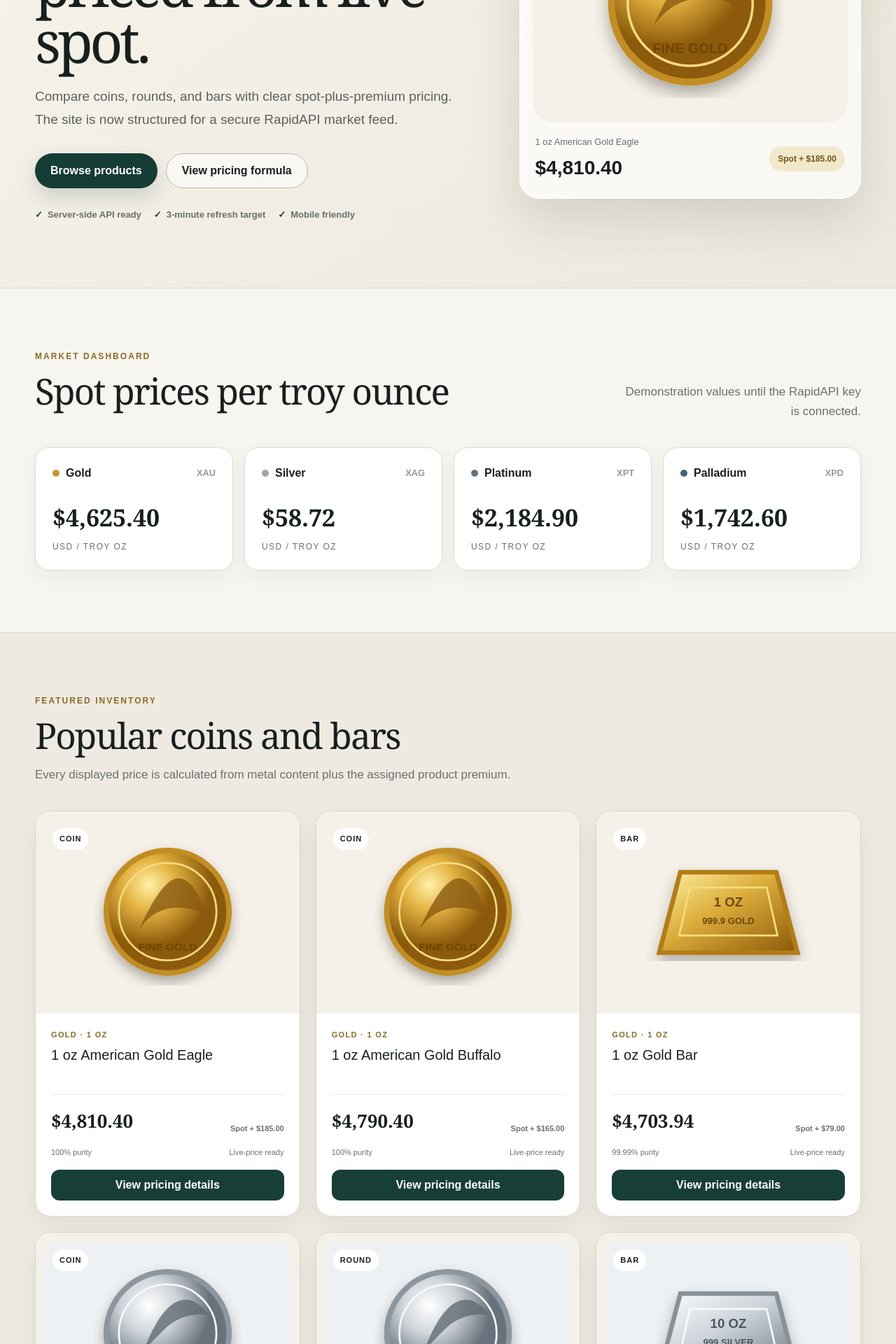
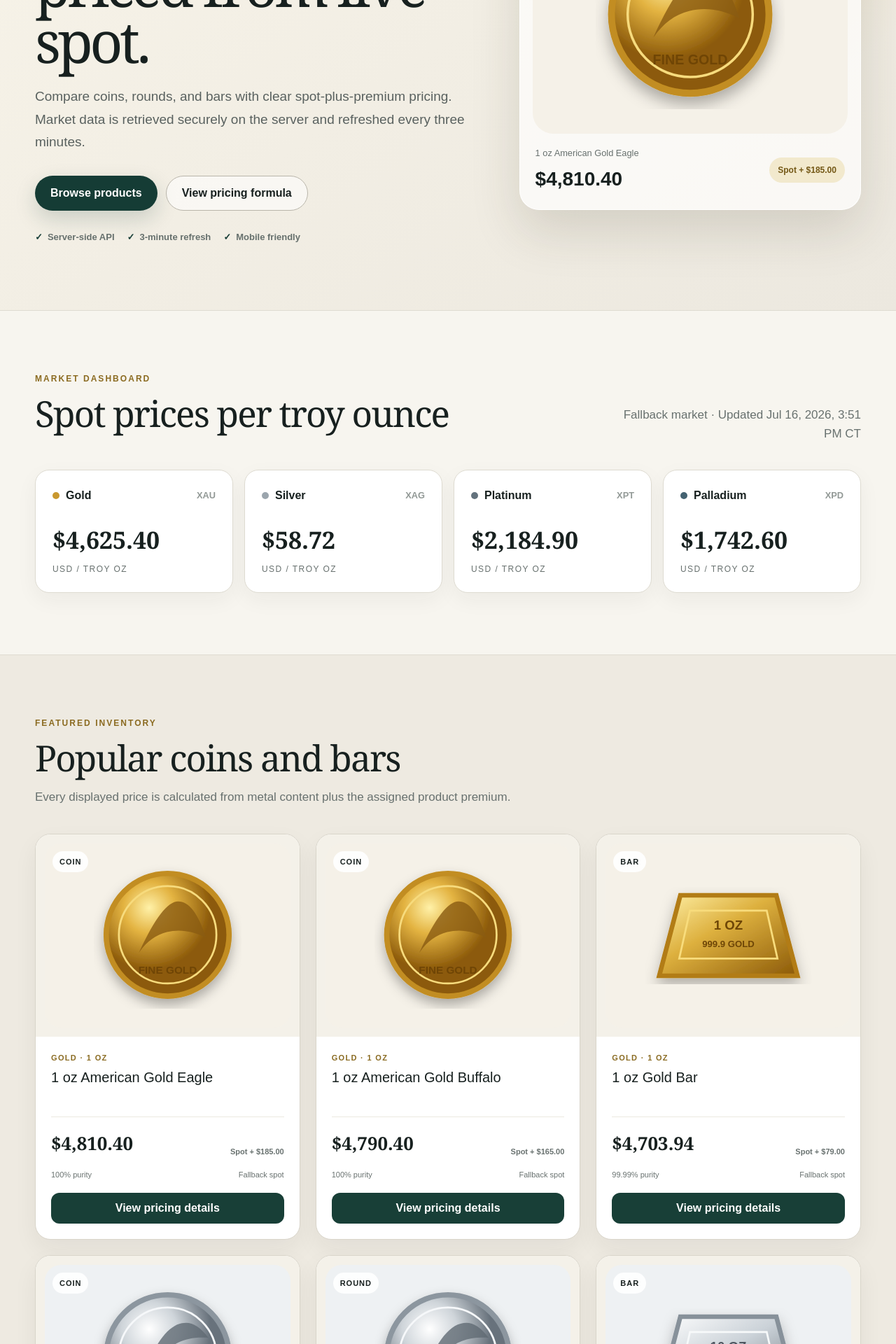
Before and after one commit to thadackel/precious-metals, a Next.js app: page / in a window 1280 px wide. Shown: the part 420-2340 px from the top of the page at 70% size. Built offline with nearby package versions, Linux system fonts and the light colour scheme; no server answers.

Commit message:
Connect homepage to live metal prices

```diff
--- a/app/page.tsx
+++ b/app/page.tsx
@@ -1,17 +1,31 @@
 import Image from "next/image";
 import {
   calculateProductPrice,
-  demoSpotPrices,
   formatCurrency,
   metalLabels,
   products,
   type MetalCode,
 } from "@/lib/metals";
+import { getSpotPrices } from "@/lib/spot-prices";
+
+export const revalidate = 180;
 
 const metalOrder: MetalCode[] = ["gold", "silver", "platinum", "palladium"];
 
-export default function Home() {
+function formatUpdatedAt(value: string) {
+  return new Intl.DateTimeFormat("en-US", {
+    dateStyle: "medium",
+    timeStyle: "short",
+    timeZone: "America/Chicago",
+  }).format(new Date(value));
+}
+
+export default async function Home() {
+  const market = await getSpotPrices();
+  const spotPrices = market.prices;
   const featuredProducts = products.filter((product) => product.featured);
+  const isLive = market.source === "live";
+  const marketLabel = isLive ? "Live market" : market.source === "partial" ? "Partial live market" : "Fallback market";
 
   return (
     <main>
@@ -40,15 +54,15 @@
             <h1>Major precious-metal products priced from live spot.</h1>
             <p className="hero-lead">
               Compare coins, rounds, and bars with clear spot-plus-premium pricing.
-              The site is now structured for a secure RapidAPI market feed.
+              Market data is retrieved securely on the server and refreshed every three minutes.
             </p>
             <div className="hero-actions">
               <a className="button button-primary" href="#products">Browse products</a>
               <a className="button button-secondary" href="#pricing">View pricing formula</a>
             </div>
             <div className="trust-row">
-              <span>Server-side API ready</span>
-              <span>3-minute refresh target</span>
+              <span>Server-side API</span>
+              <span>3-minute refresh</span>
               <span>Mobile friendly</span>
             </div>
           </div>
@@ -56,7 +70,7 @@
           <div className="hero-panel" aria-label="Pricing example">
             <div className="panel-topline">
               <span>Featured quote</span>
-              <span className="live-pill"><i /> Demo market</span>
+              <span className="live-pill"><i /> {marketLabel}</span>
             </div>
             <Image
               src="/products/gold-coin.svg"
@@ -68,7 +82,7 @@
             <div className="quote-row">
               <div>
                 <small>1 oz American Gold Eagle</small>
-                <strong>{formatCurrency(calculateProductPrice(products[0], demoSpotPrices.gold))}</strong>
+                <strong>{formatCurrency(calculateProductPrice(products[0], spotPrices.gold))}</strong>
               </div>
               <div className="premium-chip">Spot + {formatCurrency(products[0].premium)}</div>
             </div>
@@ -83,7 +97,9 @@
               <p className="eyebrow">Market dashboard</p>
               <h2>Spot prices per troy ounce</h2>
             </div>
-            <p className="data-note">Demonstration values until the RapidAPI key is connected.</p>
+            <p className="data-note">
+              {marketLabel} · Updated {formatUpdatedAt(market.updatedAt)} CT
+            </p>
           </div>
 
           <div className="spot-grid">
@@ -94,7 +110,7 @@
                   <span>{metalLabels[metal]}</span>
                   <small>X{metal === "gold" ? "AU" : metal === "silver" ? "AG" : metal === "platinum" ? "PT" : "PD"}</small>
                 </div>
-                <strong>{formatCurrency(demoSpotPrices[metal])}</strong>
+                <strong>{formatCurrency(spotPrices[metal])}</strong>
                 <p>USD / troy oz</p>
               </article>
             ))}
@@ -112,7 +128,7 @@
 
           <div className="product-grid">
             {featuredProducts.map((product) => {
-              const spot = demoSpotPrices[product.metal];
+              const spot = spotPrices[product.metal];
               const price = calculateProductPrice(product, spot);
 
               return (
@@ -130,7 +146,7 @@
                     </div>
                     <div className="product-meta">
                       <span>{(product.purity * 100).toFixed(product.purity === 1 ? 0 : 2)}% purity</span>
-                      <span>Live-price ready</span>
+                      <span>{market.liveMetals.includes(product.metal) ? "Live spot" : "Fallback spot"}</span>
                     </div>
                     <button type="button" className="product-button">View pricing details</button>
                   </div>
@@ -147,7 +163,7 @@
             <p className="eyebrow">Simple and auditable</p>
             <h2>How each product price is calculated</h2>
             <p>
-              The market API supplies spot. Your product record controls weight,
+              The market API supplies spot. Each product record controls weight,
               purity, and premium, allowing prices to update without editing the page.
             </p>
           </div>
@@ -156,8 +172,8 @@
             <strong>(Spot × Weight × Purity) + Premium</strong>
             <div className="formula-example">
               <span>Example: 10 oz silver bar</span>
-              <b>{formatCurrency(demoSpotPrices.silver)} × 10 × .999 + {formatCurrency(28)}</b>
-              <em>= {formatCurrency(calculateProductPrice(products[5], demoSpotPrices.silver))}</em>
+              <b>{formatCurrency(spotPrices.silver)} × 10 × .999 + {formatCurrency(28)}</b>
+              <em>= {formatCurrency(calculateProductPrice(products[5], spotPrices.silver))}</em>
             </div>
           </div>
         </div>
@@ -166,9 +182,9 @@
       <section className="next-step section" id="contact">
         <div className="shell callout">
           <div>
-            <p className="eyebrow">Next connection</p>
-            <h2>Ready for the live RapidAPI feed</h2>
-            <p>The visual catalog and pricing engine are in place. The next release will replace demo spot values with secured server-side market data.</p>
+            <p className="eyebrow">Live pricing connected</p>
+            <h2>Request a current bullion quote</h2>
+            <p>Displayed estimates update from spot every three minutes. Final availability and transaction pricing must be confirmed.</p>
           </div>
           <a className="button button-light" href="mailto:quotes@example.com">Request a quote</a>
         </div>
@@ -180,7 +196,7 @@
             <span className="brand-mark">PM</span>
             <span><strong>Precious Metals</strong><small>Live bullion pricing</small></span>
           </div>
-          <p>Prices shown are demonstrations and are not offers to buy or sell.</p>
+          <p>Prices are estimates based on market data and assigned premiums, not binding offers to buy or sell.</p>
         </div>
       </footer>
     </main>
```
